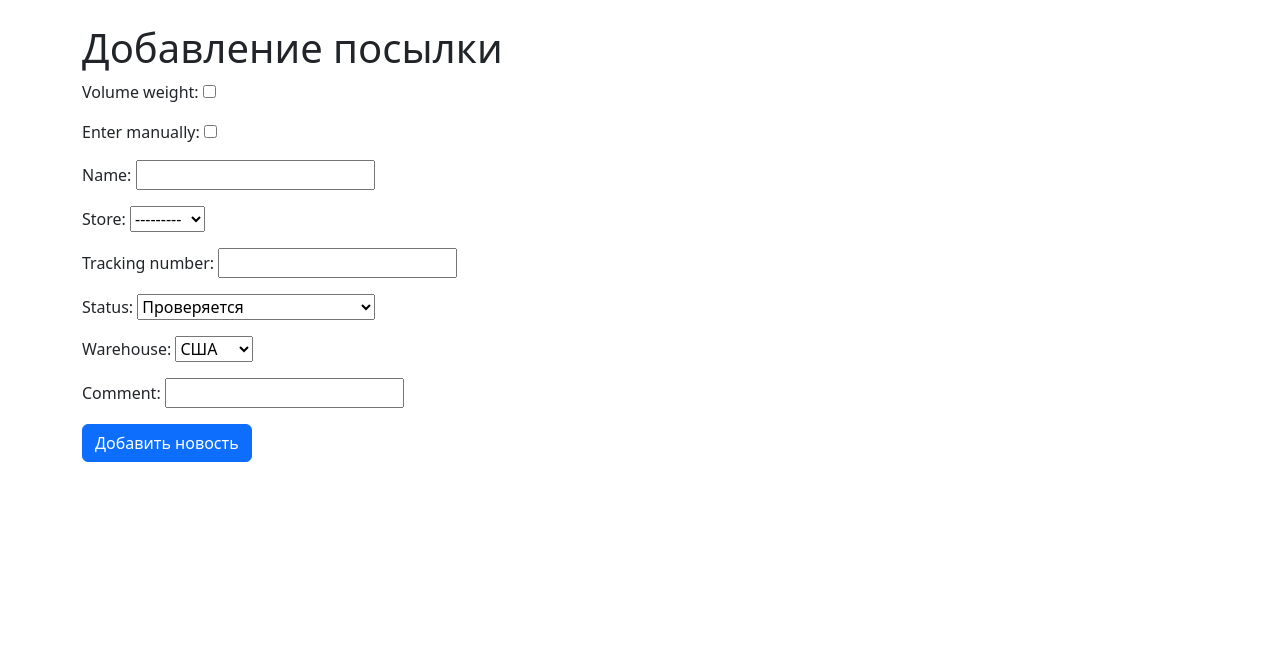
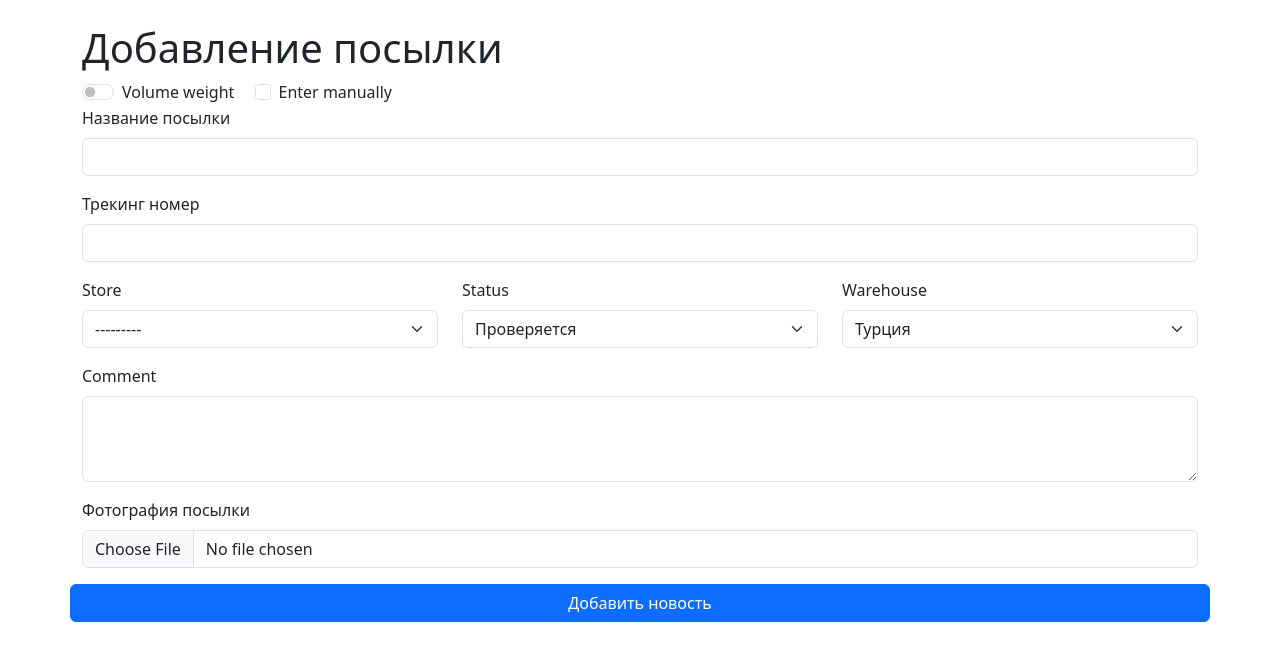
Before and after one commit to iconcert/ew, a Django app: page /parcel/add-parcel/ in a window 1280 px wide. Shown: the part 56-717 px from the top of the page. Run offline with Django 3.2, Linux system fonts and the light colour scheme; data comes from the database, SQL or seed files in the repository; both versions use the stored data as it was after the commit; some libraries are stand-ins or nearby versions.

Commit message:
current user and forms upload with images

```diff
--- /dev/null
+++ b/ew/static/js/main.js
@@ -0,0 +1,20 @@
+// Example starter JavaScript for disabling form submissions if there are invalid fields
+(function () {
+  'use strict'
+
+  // Fetch all the forms we want to apply custom Bootstrap validation styles to
+  var forms = document.querySelectorAll('.needs-validation')
+
+  // Loop over them and prevent submission
+  Array.prototype.slice.call(forms)
+    .forEach(function (form) {
+      form.addEventListener('submit', function (event) {
+        if (!form.checkValidity()) {
+          event.preventDefault()
+          event.stopPropagation()
+        }
+
+        form.classList.add('was-validated')
+      }, false)
+    })
+})()
--- a/parcels/forms.py
+++ b/parcels/forms.py
@@ -1,7 +1,38 @@
 from django import forms
-from .models import Store
+from .models import Parcel, Store
 
 
+class ParcelForm(forms.ModelForm):
+    class Meta:
+        model = Parcel
+        #exclude = ['user_warehouse']
+        #fields = '__all__'
+        fields = [
+            'volume_weight',
+            'enter_manually',
+            'name',
+            'tracking_number',
+            'comment',
+            'store',
+            'status',
+            'warehouse',
+           # 'user_warehouse',
+            'photo_parcel'
+        ]
+        widgets = {
+            'volume_weight': forms.CheckboxInput(attrs={'class': 'form-check-input'}),
+            'enter_manually': forms.CheckboxInput(attrs={'class': 'form-check-input'}),
+            'name': forms.TextInput(attrs={'class': 'form-control'}),
+            'tracking_number': forms.TextInput(attrs={'class': 'form-control'}),
+            'comment': forms.Textarea(attrs={'class': 'form-control', 'rows': '3'}),
+            'store': forms.Select(attrs={'class': 'form-select'}),
+            'status': forms.Select(attrs={'class': 'form-select'}),
+            'warehouse': forms.Select(attrs={'class': 'form-select'}),
+            'photo_parcel': forms.FileInput(attrs={'class': 'form-control'}),
+        }
+
+
+'''
 class ParcelForm(forms.Form):
     STATUS_CHOICES = (
         ('1', 'Проверяется'),
@@ -21,18 +52,18 @@ class ParcelForm(forms.Form):
         ('2', 'Турция'),
         ('3', 'Россия'),
     )
-    volume_weight = forms.BooleanField()
-    enter_manually = forms.BooleanField()
+    volume_weight = forms.BooleanField(label='Обьемный вес', initial=True, required=False, widget=forms.CheckboxInput(attrs={'class': 'form-check-input'}))
+    enter_manually = forms.BooleanField(label='Ввести вручную', required=False, widget=forms.CheckboxInput(attrs={'class': 'form-check-input'}))
 
-    name = forms.CharField(max_length=50)
+    name = forms.CharField(label='Название', max_length=50, widget=forms.TextInput(attrs={'class': 'form-control'}))
+    tracking_number = forms.CharField(label='Трекинг номер', max_length=50, widget=forms.TextInput(attrs={'class': 'form-control'}))
+    comment = forms.CharField(label='Комментарий', required=False, widget=forms.Textarea(attrs={'class': 'form-control', 'rows': '3'}))
 
-    store = forms.ModelChoiceField(queryset=Store.objects.all())
-    tracking_number = forms.CharField(max_length=50)
+    store = forms.ModelChoiceField(label='Магазин', empty_label='--Выберите--', queryset=Store.objects.all(), widget=forms.Select(attrs={'class': 'form-select'}))
+    status = forms.ChoiceField(label='Статус', choices=STATUS_CHOICES, widget=forms.Select(attrs={'class': 'form-select'}))
+    warehouse = forms.ChoiceField(label='Склад', choices=WAREHOUSE_CHOICES, widget=forms.Select(attrs={'class': 'form-select'}))
 
-    status = forms.ChoiceField(choices=STATUS_CHOICES)
-    warehouse = forms.ChoiceField(choices=WAREHOUSE_CHOICES)
-
-    comment = forms.CharField()
 
     #user_warehouse = forms.ForeignKey(User, null=True, on_delete=models.PROTECT, related_name='+')
     #user_client = forms.ForeignKey(User, null=True, on_delete=models.PROTECT, related_name='+')
+'''
--- a/parcels/models.py
+++ b/parcels/models.py
@@ -32,7 +32,7 @@ class Parcel(models.Model):
     tracking_number = models.CharField('Трекинг номер', max_length=50)
 
     status = models.CharField(max_length=2, choices=STATUS_CHOICES, default='1')
-    warehouse = models.CharField(max_length=2, choices=WAREHOUSE_CHOICES, default='1')
+    warehouse = models.CharField(max_length=2, choices=WAREHOUSE_CHOICES, default='2')
 
     comment = models.TextField(blank=True)
 
@@ -57,6 +57,7 @@ class Parcel(models.Model):
     class Meta:
         verbose_name = 'Посылка'
         verbose_name_plural = 'Посылки'
+        ordering = ['-date_created']
 
     def __str__(self):
         return self.name
--- a/parcels/templates/parcels/add_parcel.html
+++ b/parcels/templates/parcels/add_parcel.html
@@ -5,9 +5,70 @@
 {% endblock %}
 {% block content %}
     <h1>Добавление посылки</h1>
-    <from action="{% url 'add_parcel' %}" method="POST">
-    {% csrf_token %}
-    {{ form.as_p }}
-    <button type="submit" class="btn btn-primary">Добавить новость</button>
-    </from>
+    <form action="{% url 'add_parcel' %}" method="POST" class="row needs-validation" enctype="multipart/form-data" novalidate>
+        {% csrf_token %}
+
+        {% comment %}
+        {{ form.as_p }}
+        {% endcomment %}
+
+
+        {{ form.non_field_errors }}
+        <div class="col-md-12">
+            <div class="form-check form-switch form-check-inline">
+                {{ form.volume_weight }}
+              <label class="form-check-label" for="{{ form.volume_weight.id_for_label }}">{{ form.volume_weight.label }}</label>
+              <div class="invalid-feedback">{{ form.volume_weight.errors }}</div>
+            </div>
+            <div class="form-check form-check-inline">
+              {{ form.enter_manually }}
+              <label class="form-check-label" for="{{ form.enter_manually.id_for_label }}">
+                {{ form.enter_manually.label }}
+              </label>
+            </div>
+        </div>
+        <div class="mb-3">
+            <label for="{{ form.name.id_for_label }}" class="form-label">{{ form.name.label }}</label>
+            {{ form.name }}
+            <div class="invalid-feedback">{{ form.name.errors }}</div>
+        </div>
+        <div class="mb-3">
+            <label for="{{ form.tracking_number.id_for_label }}" class="form-label">{{ form.tracking_number.label }}</label>
+            {{ form.tracking_number }}
+            <div class="invalid-feedback">{{ form.tracking_number.errors }}</div>
+        </div>
+        <div class="mb-3 col-md-4">
+            <label for="{{ form.store.id_for_label }}" class="form-label">{{ form.store.label }}</label>
+            {{ form.store }}
+            <div class="invalid-feedback">{{ form.store.errors }}</div>
+        </div>
+        <div class="mb-3 col-md-4">
+            <label for="{{ form.status.id_for_label }}" class="form-label">{{ form.status.label }}</label>
+            {{ form.status }}
+        </div>
+        <div class="mb-3 col-md-4">
+            <label for="{{ form.warehouse.id_for_label }}" class="form-label">{{ form.warehouse.label }}</label>
+            {{ form.warehouse }}
+        </div>
+        <div class="mb-3">
+            <label for="{{ form.comment.id_for_label }}" class="form-label">{{ form.comment.label }}</label>
+            {{ form.comment }}
+        </div>
+        <div class="mb-3">
+            <label for="{{ form.photo_parcel.id_for_label }}" class="form-label">{{ form.photo_parcel.label }}</label>
+            {{ form.photo_parcel }}
+        </div>
+
+        {% comment %}
+        {% for field in form %}
+            <div class="mb-3">
+                {{ field.label_tag }}
+                {{ field }}
+                <div class="invalid-feedback">{{ field.errors }}</div>
+            </div>
+        {% endfor %}
+        {% endcomment %}
+
+        <button type="submit" class="btn btn-primary">Добавить новость</button>
+    </form>
 {% endblock %}
--- a/parcels/views.py
+++ b/parcels/views.py
@@ -1,4 +1,4 @@
-from django.shortcuts import render, get_object_or_404
+from django.shortcuts import render, get_object_or_404, redirect
 from .models import Parcel
 from .forms import ParcelForm
 
@@ -15,7 +15,14 @@ def parcel_detail(request, parcel_id):
 
 def add_parcel(request):
     if request.method == 'POST':
-        pass
+        form = ParcelForm(request.POST, request.FILES)
+        if form.is_valid():
+            #print(form.cleaned_data)
+            #parcel = Parcel.objects.create(**form.cleaned_data) #только для class ParcelForm(forms.Form)
+            parcel = form.save(commit=False)  # Пока не записывать изменения в БД
+            parcel.user_warehouse = request.user
+            parcel.save()  # Теперь можно записать
+            return redirect(parcel)
     else:
         form = ParcelForm()
     return render(request, 'parcels/add_parcel.html', {'form': form})
--- a/templates/base.html
+++ b/templates/base.html
@@ -20,6 +20,7 @@
 </div>
 
 <script src="{% static 'bootstrap/js/bootstrap.min.js' %}"></script>
+<script src="{% static 'js/main.js' %}"></script>
 
 </body>
 </html>
```
Also changed, not shown: static/js/main.js (added, +20 -0 lines), db.sqlite3.
